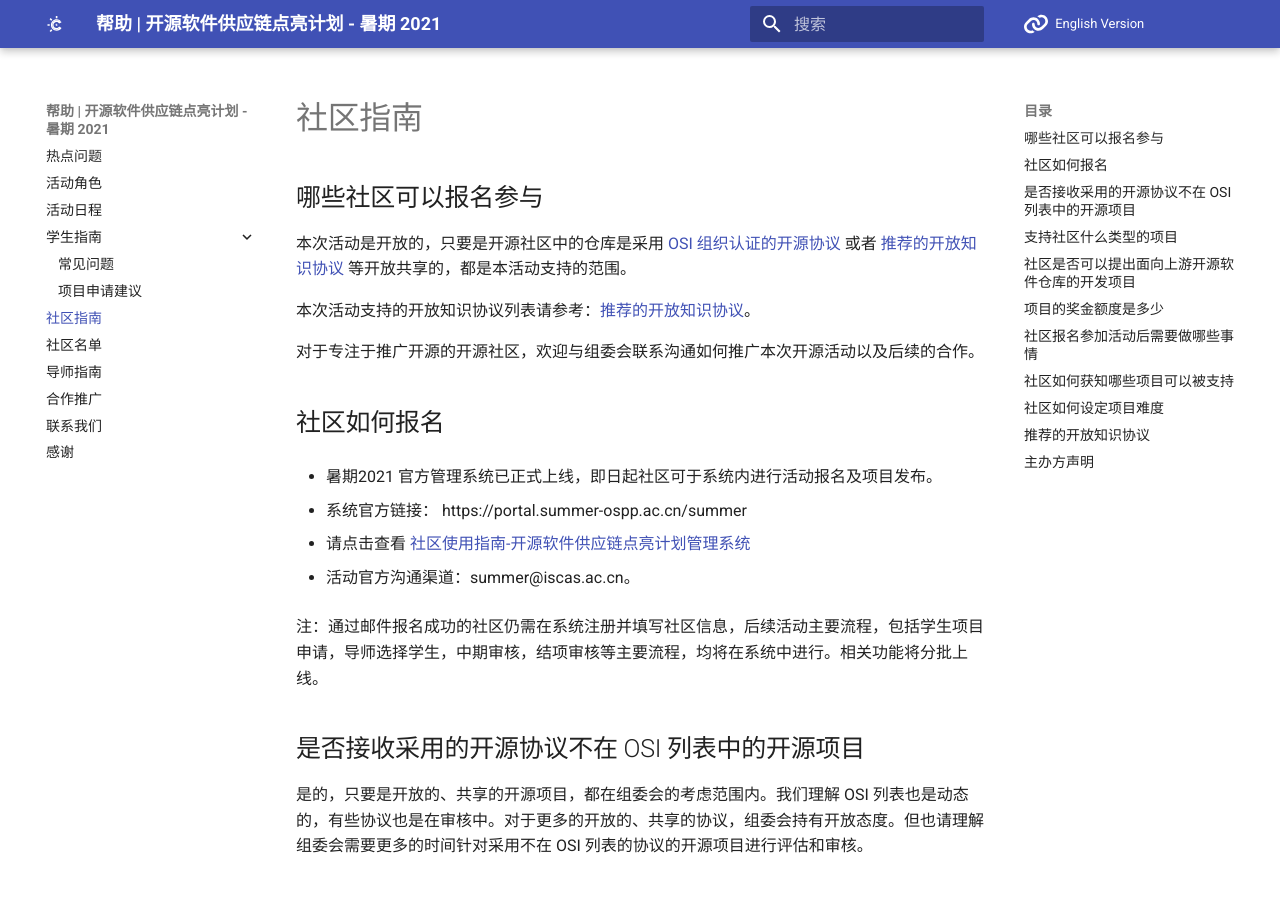
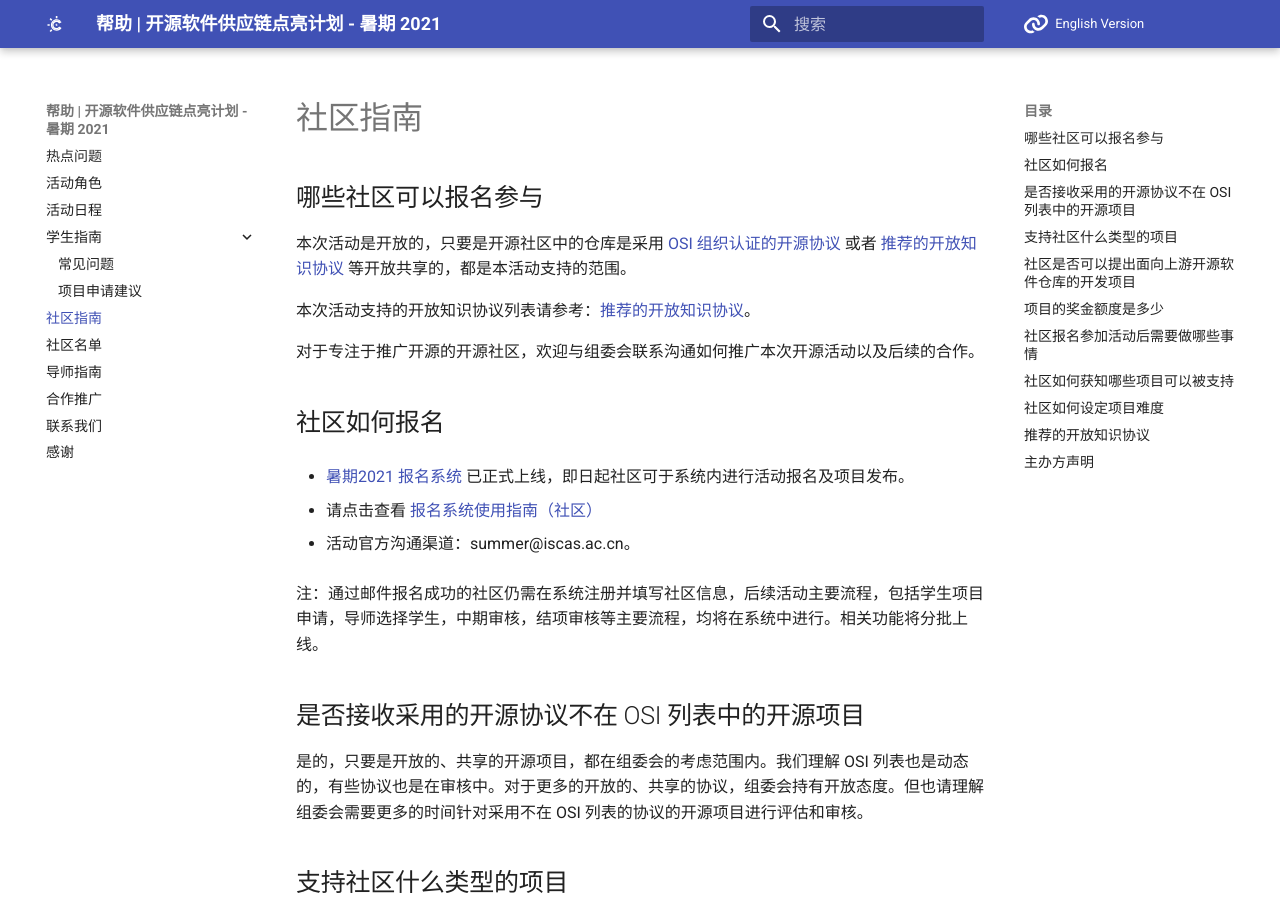
Before and after one commit to summer-ospp/help, an MkDocs documentation site: the page built from docs/community.md, in a window 1280 px wide and 900 px high. Built offline with MkDocs 1.6.1 and Material for MkDocs 9.7.7, drawn with Linux system fonts in a browser that asks for light colours; comment, search, counter and statistics services are not loaded.

Commit message:
Update community.md

```diff
--- a/docs/community.md
+++ b/docs/community.md
@@ -10,11 +10,9 @@
 
 ## 社区如何报名
 
-- 暑期2021 官方管理系统已正式上线，即日起社区可于系统内进行活动报名及项目发布。
+- [暑期2021 报名系统](https://portal.summer-ospp.ac.cn/summer/login) 已正式上线，即日起社区可于系统内进行活动报名及项目发布。
 
-  - 系统官方链接： https://portal.summer-ospp.ac.cn/summer
-
-  - 请点击查看 [社区使用指南-开源软件供应链点亮计划管理系统](https://github.com/summer-ospp/help/blob/main/docs/assets/%E7%BB%84%E7%BB%87%E4%BD%BF%E7%94%A8%E6%8C%87%E5%8D%97-%E5%BC%80%E6%BA%90%E8%BD%AF%E4%BB%B6%E4%BE%9B%E5%BA%94%E9%93%BE%E7%82%B9%E4%BA%AE%E8%AE%A1%E5%88%92%E7%AE%A1%E7%90%86%E7%B3%BB%E7%BB%9F.pdf)
+  - 请点击查看 [报名系统使用指南（社区）](./assets/社区使用指南-开源软件供应链点亮计划管理系统.pdf)
 
 - 活动官方沟通渠道：summer@iscas.ac.cn。
 
```
